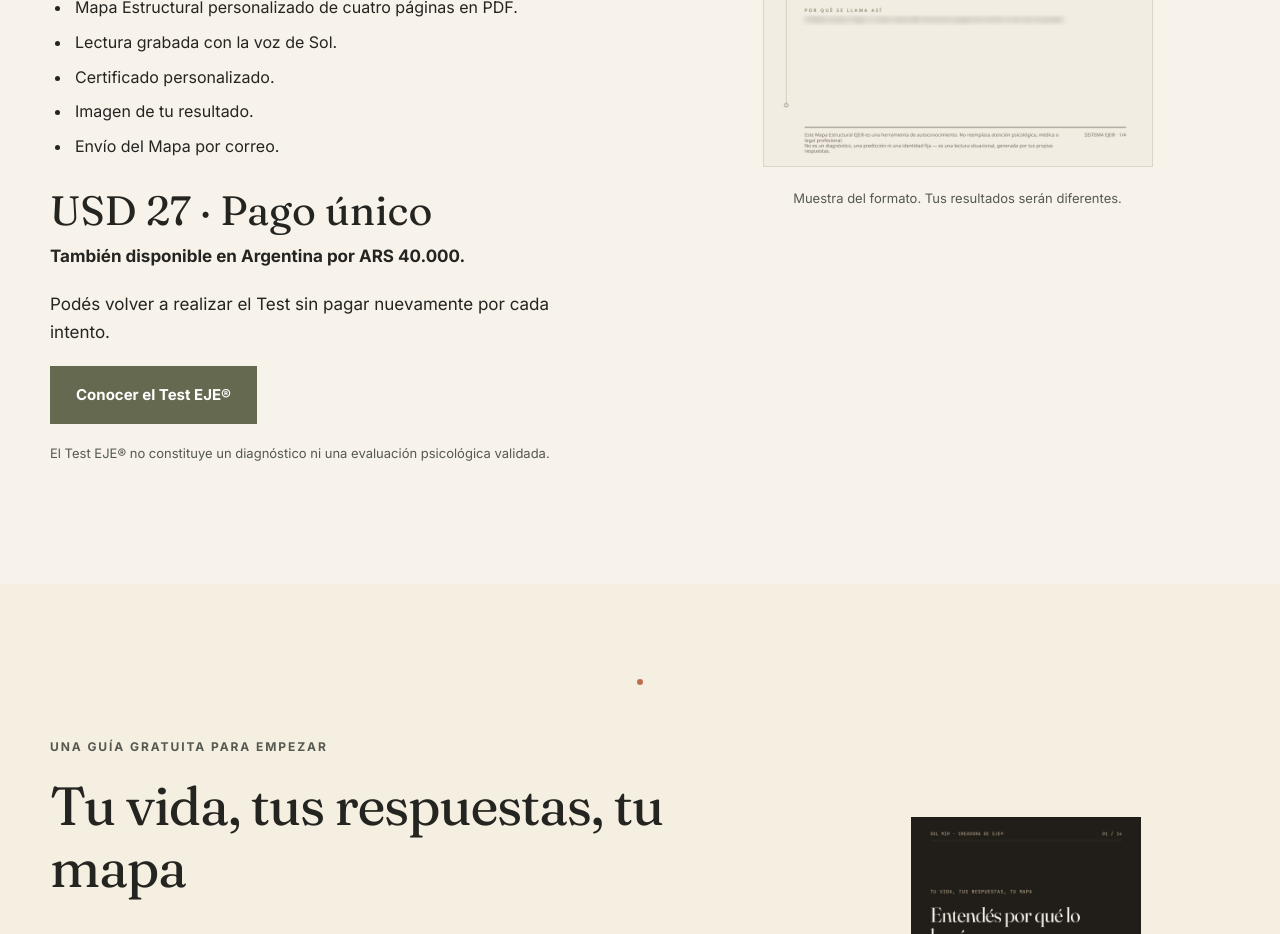
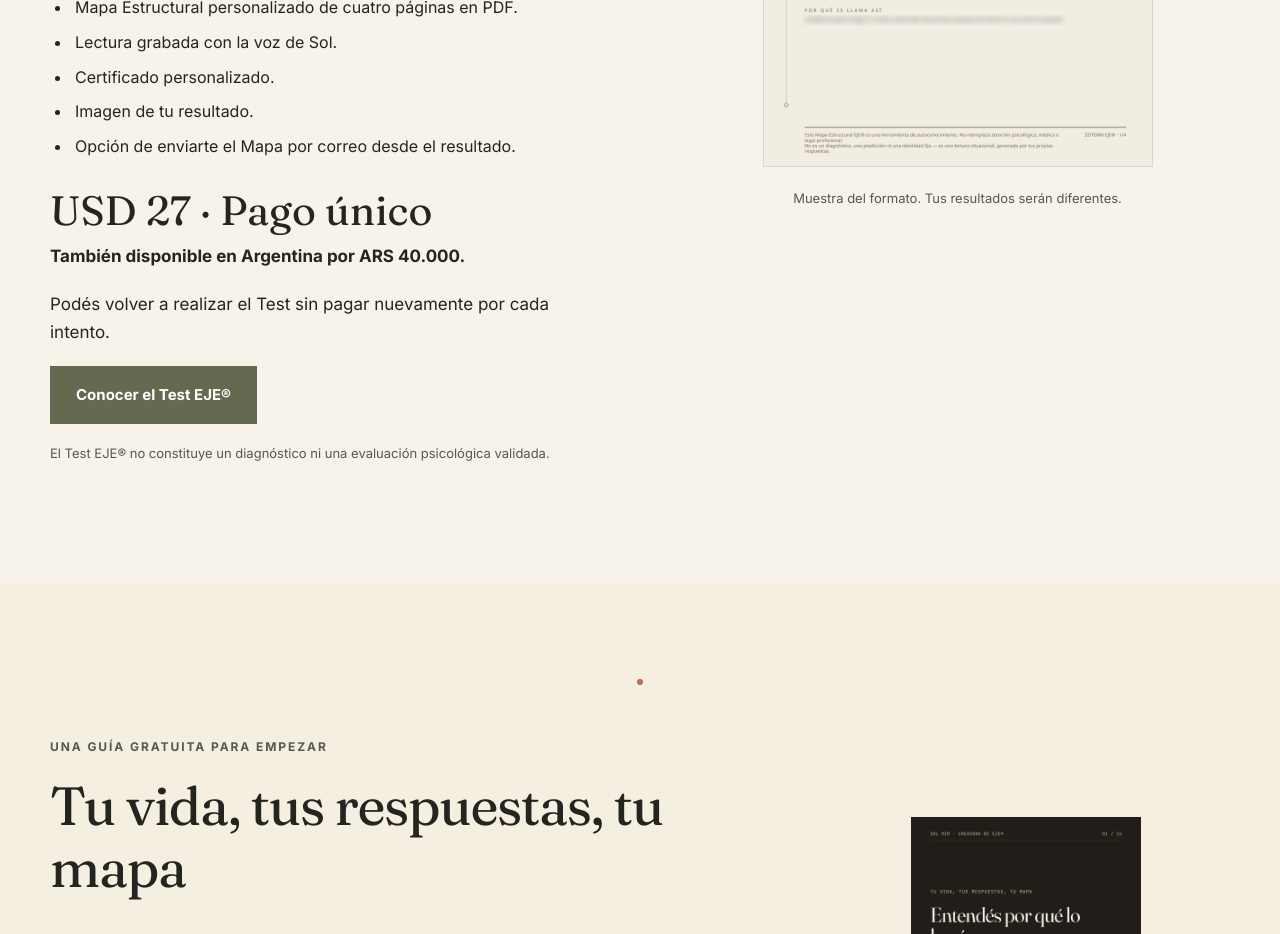
Before and after one commit to smirgonzalez-ops/sol-mir-web, a Next.js app: page /sol-mir-preview in a window 1280 px wide. Shown: the part 3740-4674 px from the top of the page. Built offline with nearby package versions, Linux system fonts and the light colour scheme.

Commit message:
copy: align homepage with optional Test map email delivery

```diff
--- a/app/sol-mir-preview/page.js
+++ b/app/sol-mir-preview/page.js
@@ -100,7 +100,7 @@ export default function SolMirPreview() {
                 <li>Lectura grabada con la voz de Sol.</li>
                 <li>Certificado personalizado.</li>
                 <li>Imagen de tu resultado.</li>
-                <li>Envío del Mapa por correo.</li>
+                <li>Opción de enviarte el Mapa por correo desde el resultado.</li>
               </ul>
               <p className="sol-test-price"><strong>USD 27 · Pago único</strong></p>
               <p><strong>También disponible en Argentina por ARS 40.000.</strong></p>
```
